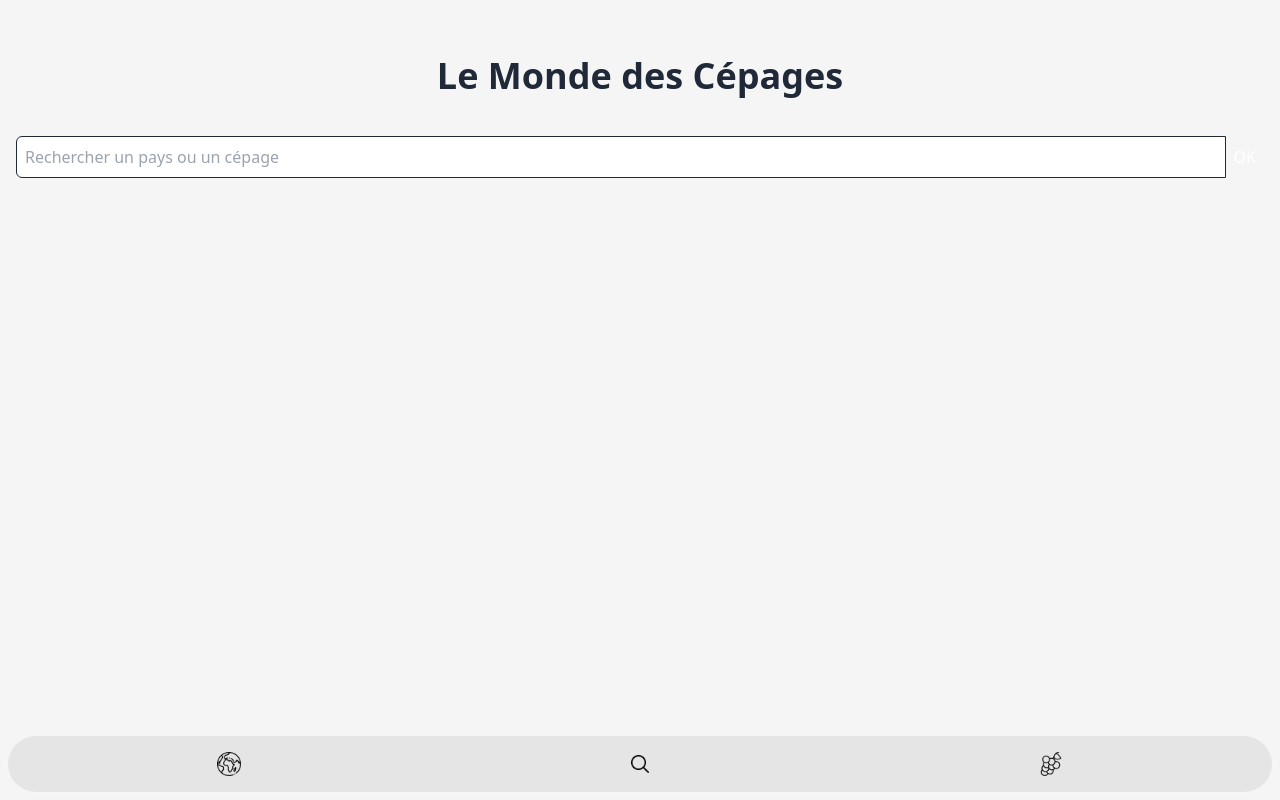
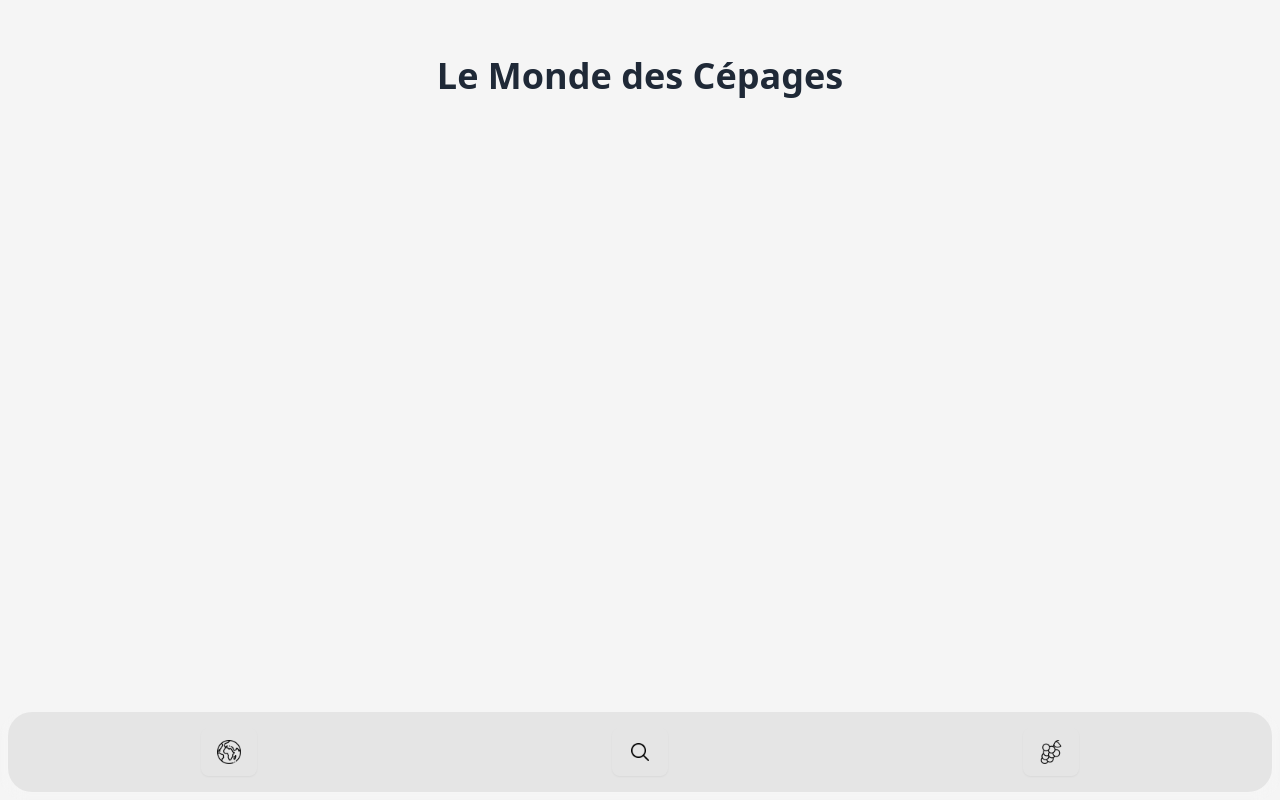
Before and after one commit to nicolasgodineau/wine_React_NextJS_Vercel, a Next.js app: page / in a window 1280 px wide. Built offline with nearby package versions, Linux system fonts and the light colour scheme; what node-cache would draw is missing.

Commit message:
ajustement css

```diff
--- a/app/components/Footer.js
+++ b/app/components/Footer.js
@@ -7,8 +7,8 @@ import Menu from "./Menu.js"
 export default function Footer() {
     const [isSearchOpen, setIsSearchOpen] = useState(false);
     return (
-        <footer className={`fixed bottom-0 left-0 right-0 flex flex-row justify-center items-center  backdrop-blur-md rounded-full }`}>
-            <div className={`w-[100%]  flex flex-row bg-neutral-200 justify-around items-center rounded-full p-4 mx-2 mb-2`}>
+        <footer className={`fixed bottom-0 left-0 right-0 flex flex-row justify-center items-center  backdrop-blur-md rounded-3xl }`}>
+            <div className={`w-[100%]  flex flex-row bg-neutral-200 justify-around items-center rounded-3xl p-4 mx-2 mb-2`}>
                 <Menu isSearchOpen={isSearchOpen} setIsSearchOpen={setIsSearchOpen} />
             </div>
         </footer>
--- a/app/components/Menu.js
+++ b/app/components/Menu.js
@@ -1,5 +1,5 @@
 "use client"
-import { useState } from 'react';
+import React, { useRef, useEffect, useState } from 'react';
 import Image from "next/image.js";
 
 import loupe from "@icons/loupe.png"
@@ -10,6 +10,8 @@ import Link from "next/link.js";
 import Search from "@components/Search.js";
 
 export default function Menu({ isSearchOpen, setIsSearchOpen }) {
+    const dropdownRefs = useRef({});
+    const [openDropdown, setOpenDropdown] = useState(null);
     const menuItems = [
         {
             name: 'Planète',
@@ -49,22 +51,55 @@ export default function Menu({ isSearchOpen, setIsSearchOpen }) {
         },
     ];
 
+    useEffect(() => {
+        function handleClickOutside(event) {
+            if (openDropdown && !dropdownRefs.current[openDropdown].contains(event.target)) {
+                dropdownRefs.current[openDropdown].removeAttribute('open');
+                setOpenDropdown(null);
+            }
+        }
+
+        document.addEventListener('mousedown', handleClickOutside);
+        return () => {
+            document.removeEventListener('mousedown', handleClickOutside);
+        };
+    }, [openDropdown]);
+
     return (
         <div className={`w-full flex  justify-around items-center ${isSearchOpen ? 'flex-col-reverse' : 'flex-row '}  `}>
             <div className='w-full flex justify-around items-center'>
                 {menuItems.map((item) => (
-                    <div key={item.name} className={`dropdown  ${item.dropdownClass || ''}`}>
-                        <div tabIndex={0} role="button" onClick={item.onClick} className=" border-none bg-transparent">
+                    <details
+                        key={item.name}
+                        className={`dropdown ${item.dropdownClass || ''}`}
+                        ref={el => dropdownRefs.current[item.name] = el}
+                        onToggle={(e) => {
+                            if (e.target.open) {
+                                setOpenDropdown(item.name);
+                            } else {
+                                setOpenDropdown(null);
+                            }
+                        }}
+                    >
+                        <summary
+                            role="button"
+                            onClick={(e) => {
+                                if (item.onClick) {
+                                    e.preventDefault();
+                                    item.onClick();
+                                }
+                            }}
+                            className="btn border-none bg-transparent"
+                        >
                             <div className="w-6 h-6 bg-transparent">
                                 <Image
                                     src={item.src}
                                     alt={item.alt}
                                 />
                             </div>
-                            {/*                         {item.items.length > 0 && <span className="ml-2">{item.title}</span>}
- */}                    </div>
+                        </summary>
                         {item.items.length > 0 && (
-                            <ul tabIndex={0} className="dropdown-content menu mb-4 p-2 shadow bg-base-100 rounded-box w-52 ">
+                            <ul tabIndex={0} className="dropdown-content menu mb-4 p-2 shadow bg-base-100 rounded-box w-52">
                                 {item.items.map((subItem, index) => (
                                     <li key={index}>
                                         <Link href={subItem.href} className="text-blue-600 hover:underline">
@@ -74,7 +109,7 @@ export default function Menu({ isSearchOpen, setIsSearchOpen }) {
                                 ))}
                             </ul>
                         )}
-                    </div>
+                    </details>
                 ))}
             </div>
             {isSearchOpen && <Search onClose={() => setIsSearchOpen(false)} />}
--- a/app/components/Search.js
+++ b/app/components/Search.js
@@ -15,7 +15,7 @@ export default function Search({ placeholder = "Rechercher..." }) {
   };
 
   return (
-    <div className='w-full flex items-center'>
+    <div className='w-full flex items-center pb-8'>
       <form onSubmit={handleSearch} className=" w-full flex items-center ">
         <input
           type="text"
--- a/app/page.js
+++ b/app/page.js
@@ -13,69 +13,6 @@ export default async function Home() {
           Le Monde des Cépages
         </h1>
       </header>
-      <Search placeholder="Rechercher un pays ou un cépage" />
-      {/*       <section className='w-3/4 flex flex-col justify-center items-center gap-4 text-2xl font-bold mt-[40%]'>
-        <div className="dropdown w-full ">
-          <div tabIndex={0} role="button" className="btn w-full m-1">Voir la liste des pays</div>
-          <ul tabIndex={0} className="dropdown-content menu bg-base-100 rounded-box z-[1] p-2 ">
-            <li>
-              <Link href="/pays" className="text-blue-600 hover:underline">
-                Tous les pays
-              </Link>
-            </li>
-            <li>
-              <Link href="/pays?continent=Afrique" className="text-blue-600 hover:underline">
-                Afrique
-              </Link>
-            </li>
-            <li>
-              <Link href="/pays?continent=Amérique du Nord" className="text-blue-600 hover:underline">
-                Amérique du Nord
-              </Link>
-            </li>
-            <li>
-              <Link href="/pays?continent=Amérique du Sud" className="text-blue-600 hover:underline">
-                Amérique du Sud
-              </Link>
-            </li>
-            <li>
-              <Link href="/pays?continent=Asie" className="text-blue-600 hover:underline">
-                Asie
-              </Link>
-            </li>
-            <li>
-              <Link href="/pays?continent=Europe" className="text-blue-600 hover:underline">
-                Europe
-              </Link>
-            </li>
-            <li>
-              <Link href="/pays?continent=Océanie" className="text-blue-600 hover:underline">
-                Océanie
-              </Link>
-            </li>
-          </ul>
-        </div>
-        <div className="dropdown w-full">
-          <div tabIndex={0} role="button" className="btn w-full m-1">Voir la liste des cépages</div>
-          <ul tabIndex={0} className="dropdown-content w-full menu bg-base-100 rounded-box z-[1] p-2 shadow">
-            <li>
-              <Link href="/cepages" className="text-blue-600 hover:underline">
-                Tous les cépages
-              </Link>
-            </li>
-            <li>
-              <Link href="/cepages?type=Rouge" className="text-blue-600 hover:underline">
-                Cépages rouges
-              </Link>
-            </li>
-            <li>
-              <Link href="/cepages?type=Blanc" className="text-blue-600 hover:underline">
-                Cépages blancs
-              </Link>
-            </li>
-          </ul>
-        </div>
-      </section> */}
     </>
   );
 }
```
